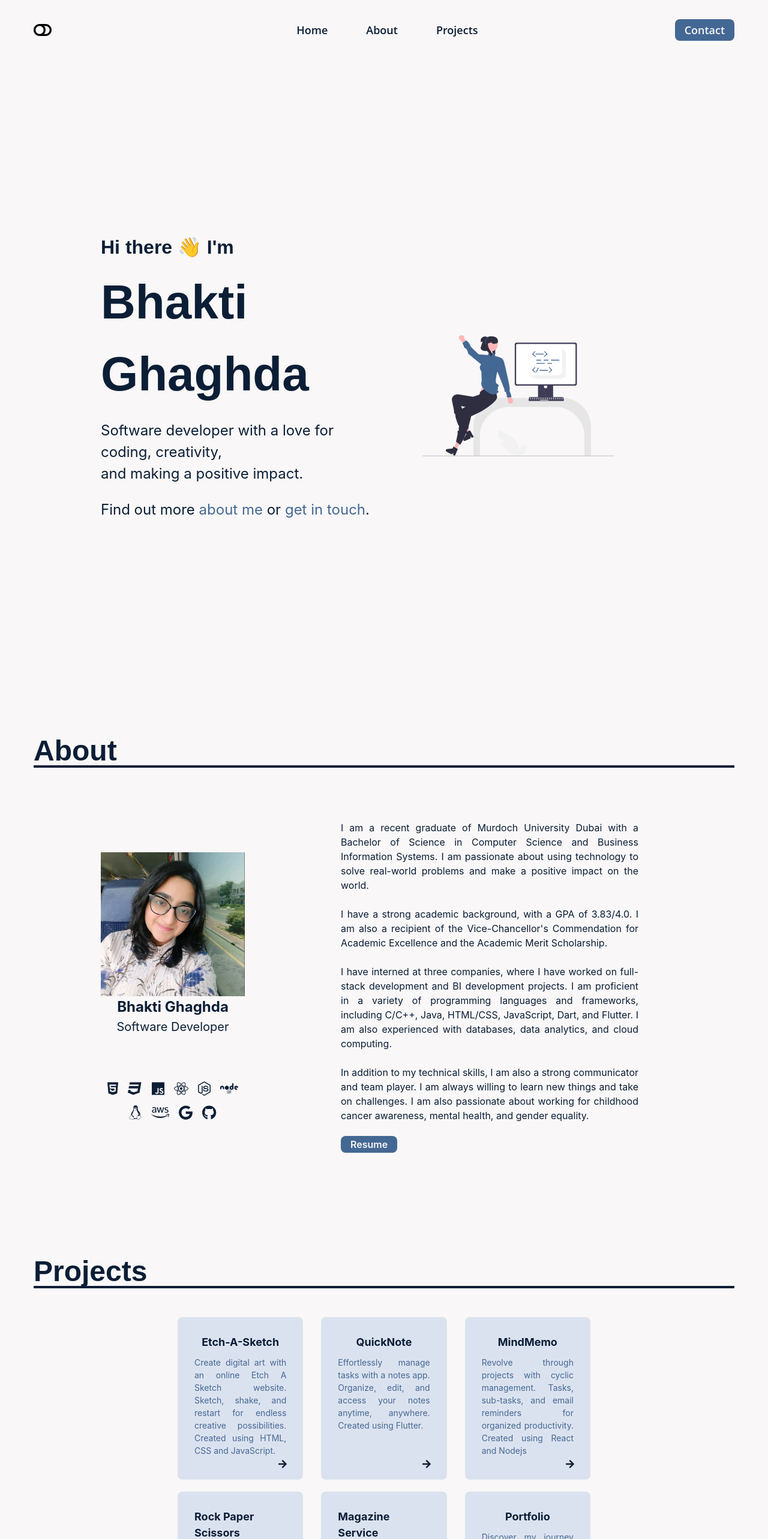
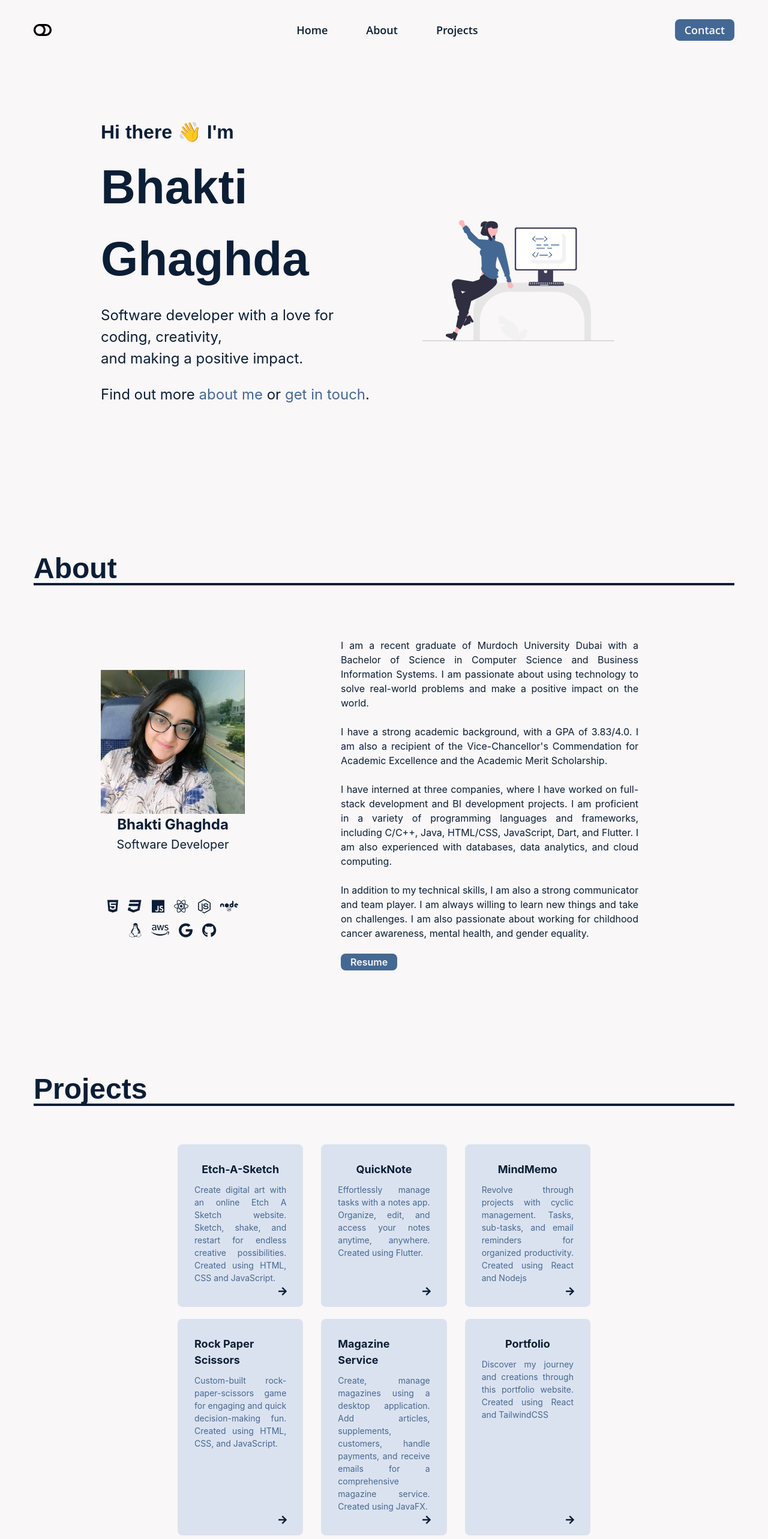
Before and after one commit to Butkii/portfolio, a React (Create React App) app: page / in a window 1280 px wide. Shown: the top 2566 px of the page at 60% size. Built offline with nearby package versions, Linux system fonts and the light colour scheme.

Commit message:
design updates

```diff
--- a/src/App.js
+++ b/src/App.js
@@ -28,14 +28,17 @@ function App() {
           ></meta>
         <meta name="image" content="bhakti.jpeg" />
       </Helmet>
+
       <div className={`min-h-screen ${mode === 'light' ? 'bg-light-background' : 'bg-dark-background'} text-black`}>
         <Router>
           <header className="sticky top-0 z-50">
             <Header />
           </header>
-          <div id="home" className='sm:my-28'>
-            <Home />
+          <div className='md:hidden h-20'></div>
+          <div id="home">
+            <Home/>
           </div>
+          <div className='md:hidden h-52'></div>
           <div id="about">
             <About />
           </div>
--- a/src/components/About.js
+++ b/src/components/About.js
@@ -7,8 +7,8 @@ function AboutMe() {
     const { mode } = useMode();
 
     return (
-        <div className={`flex lg:flex-row flex-col justify-center items-center text-left ${mode === 'light' ? 'text-light-primary' : 'text-dark-primary'} lg:px-20 lg:py-10 py-5 lg:mr-20 mr-10 lg:mb-8 mb-0 lg:ml-4 ml-2`}>
-            <div className={`flex flex-col justify-center align-middle text-center max-w-xs ${mode === 'light' ? 'text-light-primary' : 'text-dark-primary'} lg:p-10 p-5 lg:mr-20 mr-10 lg:mb-8 mb-0 lg:ml-4`}>
+        <div className={`flex lg:flex-row flex-col justify-center items-center text-left ${mode === 'light' ? 'text-light-primary' : 'text-dark-primary'} lg:px-20 lg:py-10 py-5 lg:mr-20 mr-0 lg:mb-8 mb-0 lg:ml-4 ml=0`}>
+            <div className={`flex flex-col justify-center align-middle text-center max-w-xs ${mode === 'light' ? 'text-light-primary' : 'text-dark-primary'} lg:p-10 p-5 lg:mr-20 mr-0 lg:mb-8 mb-0 lg:ml-4`}>
                 <img
                     src="bhakti.jpeg"
                     alt="Bhakti Ghaghda"
--- a/src/components/BoxGrid.js
+++ b/src/components/BoxGrid.js
@@ -38,7 +38,7 @@ const BoxGrid = () => {
   ];
 
   return (
-    <div className="box-grid lg:px-60 px-10 lg:mx-10 lg:pt-4`">
+    <div className="box-grid lg:px-60 px-10 lg:mx-10 lg:pt-4">
       {boxes.map((box, index) => (
         <div key={index} className={`box ${mode === 'light' ? 'bg-light-accent' : 'bg-dark-accent'}`}>
           <div className={`box-title ${mode === 'light' ? 'text-light-primary' : 'text-dark-primary'}`}>{box.title}</div>
--- a/src/components/ContactForm.js
+++ b/src/components/ContactForm.js
@@ -21,7 +21,7 @@ function ContactMe() {
 
   return (
     <div className={`contact-container ${mode === 'light' ? 'bg-light-background' : 'bg-dark-background'}`}>
-      <div className="text-container">
+      <div className="lg:px-60 px-10 lg:mx-10 lg:pt-4 md:text-center">
         <h5 className={`mb-6 font-semibold ${mode === 'light' ? 'text-light-primary' : 'text-dark-primary'}`}>
           I'm always available to chat. Feel free to send me an email!
         </h5>
--- a/src/components/Hero.js
+++ b/src/components/Hero.js
@@ -7,7 +7,7 @@ function Hero() {
 
   return (
     <div className={`flex lg:flex-row justify-between items-center flex-col lg:px-20 lg:py-10 py-5 lg:mr-20 mr-10 lg:mb-8 mb-0 lg:ml-4 ml-2 ${mode === 'light' ? 'bg-light-background' : 'bg-dark-background'}`}>
-      <div className={`text-left ${mode === 'light' ? 'text-light-primary' : 'text-dark-primary'} lg:p-10 p-5 lg:mr-20 mr-10 lg:mb-8 mb-0 ml-4`}>
+      <div className={`sm:text-center md:text-left ${mode === 'light' ? 'text-light-primary' : 'text-dark-primary'} lg:p-10 p-5 lg:mr-20 mr-10 lg:mb-8 mb-0 ml-4`}>
         <h3 className="font-semibold font-heading mb-2">
           Hi there 👋 I'm
         </h3>
@@ -21,14 +21,13 @@ function Hero() {
           Find out more <Link to="/about" className={`${mode === 'light' ? 'text-light-secondary' : 'text-dark-secondary'}`}> about me </Link> or <Link to="/contact" className={`${mode === 'light' ? 'text-light-secondary' : 'text-dark-secondary'}`}>get in touch</Link>.
         </h4>
       </div>
-      <div className="flex-shrink-0 ml-10 mt-0 flex items-center lg:justify-center justify-start">
+      <div className="flex-shrink-0 ml-10 mt-0 flex items-center justify-center">
         <img
           src={`heroimg-${mode === 'light' ? 'light' : 'dark'}.svg`}
           alt="Developer"
           className="hero-image"
         />
       </div>
-
     </div>
   );
 }
--- a/src/pages/Home.js
+++ b/src/pages/Home.js
@@ -3,7 +3,7 @@ import Hero from '../components/Hero';
 
 const Home = () => {
     return (
-        <div className="container mx-auto p-4 py-16 sm:py-24">
+        <div className="container mx-auto p-4 pb-16 sm:pb-24">
             <Hero />
         </div>
     );
--- a/src/styles/index.css
+++ b/src/styles/index.css
@@ -145,7 +145,13 @@ code {
     flex-direction: column;
     align-items: center;
     position: relative;
-    /* box-shadow: 0px 0px 10px rgba(0, 0, 0, 0.1);  */
+    /* Add a transition for smooth expansion */
+    transition: transform 0.3s ease-in-out;
+  }
+
+  .box:hover {
+    /* Scale the box slightly on hover */
+    transform: scale(1.05);
   }
 
   .box-title {
@@ -177,7 +183,6 @@ code {
     width: 100%;
     margin: 0 auto;
     text-align: center;
-    background-color: #ffffff;
     box-shadow: 0px 0px 10px rgba(0, 0, 0, 0.2);
     margin-bottom: 20px;
     position: static;
@@ -208,12 +213,6 @@ code {
     margin: 8px;
   }
 
-  .text-container {
-    max-width: 30rem;
-    margin: 0 auto; /* Center horizontally */
-    padding: 20px 10px;
-    text-align: center;
-  }
 
 
   .button-container {
```
Also changed, not shown: public/undraw_proud_coder_re_exuy (3).svg (renamed from public/heroimg-dark.svg).
